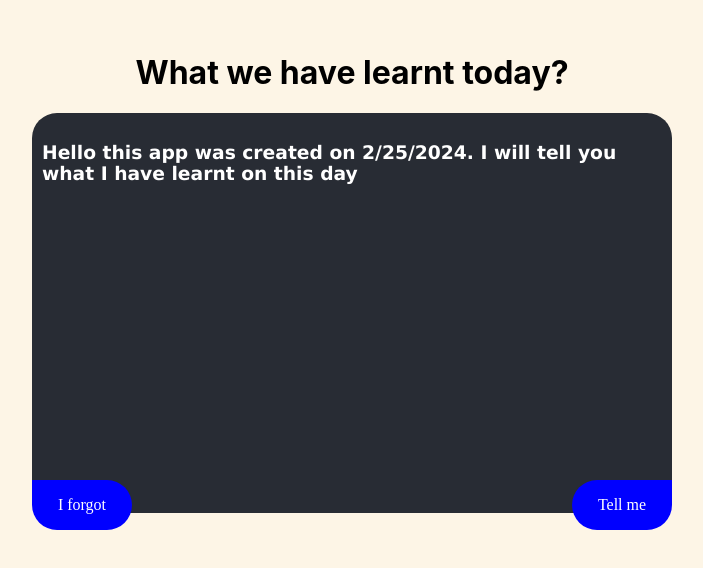
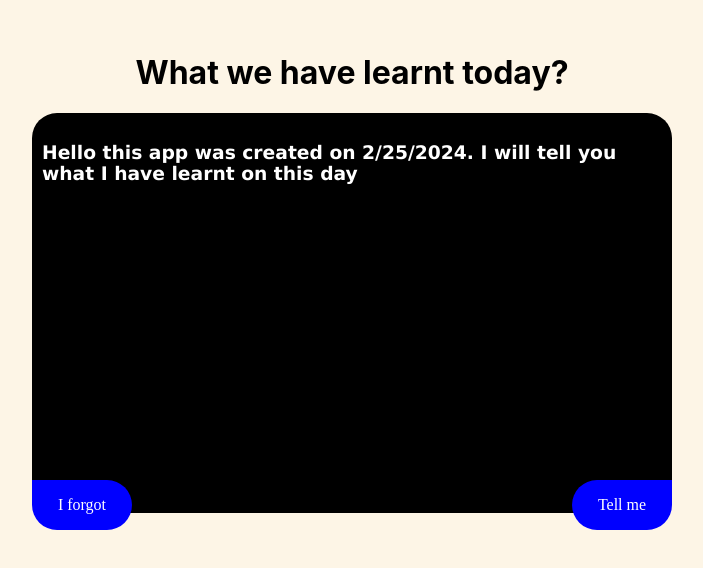
Before and after one commit to YasinVighio/react-learn, a React (Create React App) app: page / in a window 1280 px wide. Shown: the part 128-696 px from the top of the page, without its empty margins (288-991 px from the left). Built offline with nearby package versions, Linux system fonts and the light colour scheme.

Commit message:
Theme update with state value

```diff
--- a/src/LearningBoardComponents/LearningBoard.css
+++ b/src/LearningBoardComponents/LearningBoard.css
@@ -1,6 +1,16 @@
+.blackBoard
+{
+    background-color: black;
+}
+
+.otherColor
+{
+    background-color:  #282c34;
+}
+
 .learningBoard
 {
-    background-color:  #282c34;
+
     height: 50%;
     width: 50%;
     border-radius: 25px;
--- a/src/LearningBoardComponents/LearningBoard.js
+++ b/src/LearningBoardComponents/LearningBoard.js
@@ -7,12 +7,20 @@ import msgs from './Messages';
 function LearningBoard(){
     let [counter, setCounter] = useState(0);
 
+    let color;
+
     if(counter>=msgs.length || counter<0){
         setCounter(0);
     }
 
+    if(counter%2 == 0){
+        color='blackBoard';
+    } else {
+        color='otherColor';
+    }
+
     return(
-        <div className="learningBoard">
+        <div className={`learningBoard ${color}`}>
             <LearningBoardMessage index={counter}/>
             <button  className='showMsgButon btLeft' onClick={
                 ()=>setCounter(counter-1)
```
